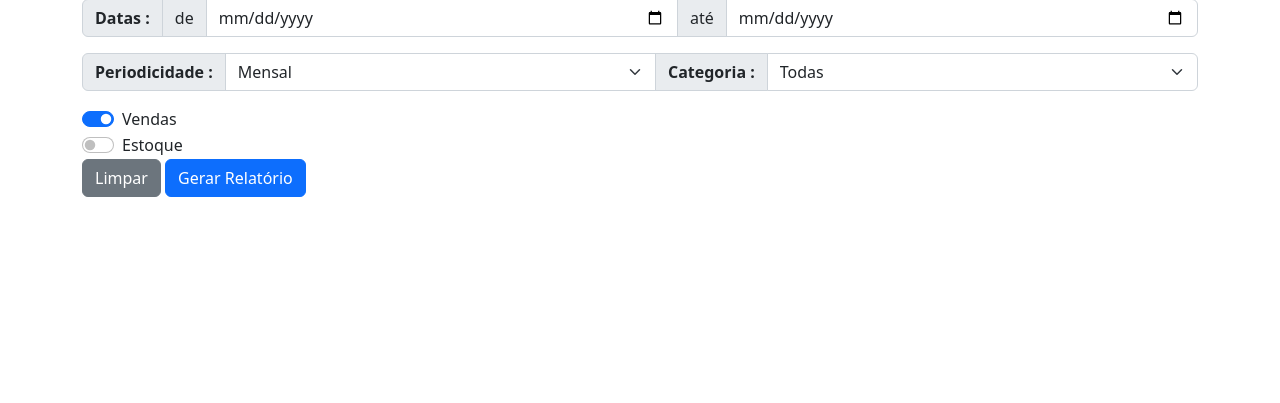
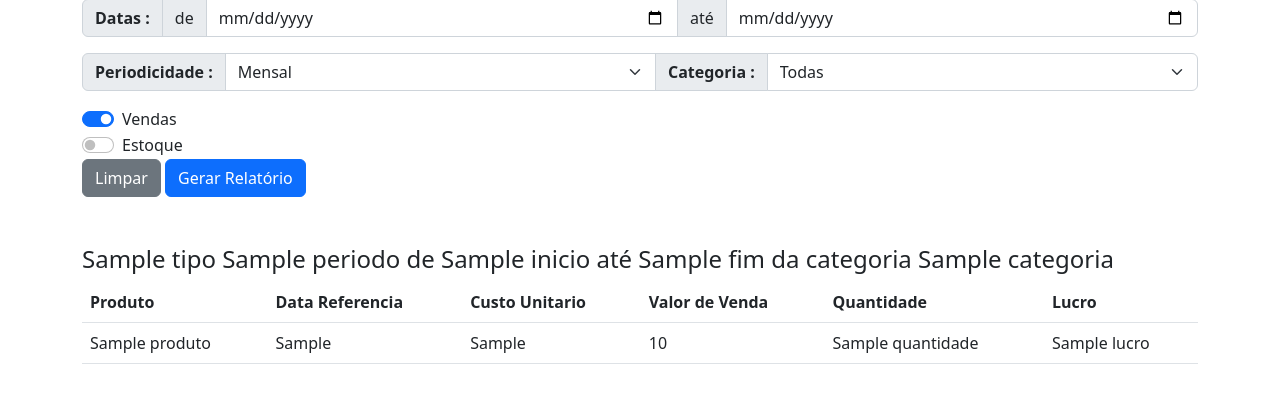
Before and after one commit to leoferro/Estoque_Django, a Django app: template web_estoque/app_estoque/templates/date.html in a window 1280 px wide. Shown: the part 103-506 px from the top of the page. Run offline with Django 4.2, Linux system fonts and the light colour scheme; the template is opened without the code that fills it: most values are stand-ins (such as "Sample title", 1, 10 or a date in 2020).

Commit message:
Pagina dos relatorios com tabela

```diff
--- a/web_estoque/app_estoque/templates/date.html
+++ b/web_estoque/app_estoque/templates/date.html
@@ -12,18 +12,18 @@
 <div class="container mt-3">
   <h2>Relatórios</h2>
   <p>Gerar relatórios a partir dos campos:</p>
-<form>
+<form action = "date" method="POST"> {% csrf_token %}
     <div class="input-group mb-3">
         <span class="input-group-text"><b>Datas :</b></span>
         <span class="input-group-text">de</span>
-      <input id="InicioData" class="form-control" type="date" placeholder="Inicio"/>
+      <input id="InicioData" class="form-control" type="date" placeholder="Inicio" name="inicio"/>
         <span class="input-group-text">até</span>
-      <input id="FimData" class="form-control" type="date" />
+      <input id="FimData" class="form-control" type="date" name = "fim"/>
     </div>
 
     <div class="input-group mb-3">
         <span class="input-group-text"><b>Periodicidade :</b></span>
-         <select class="form-select">
+         <select class="form-select" name="periodo">
           <option>Mensal</option>
           <option>Quinzenal</option>
           <option>Semanal</option>
@@ -32,7 +32,7 @@
         </select>
 
         <span class="input-group-text"><b>Categoria :</b></span>
-         <select class="form-select">
+         <select class="form-select" name="categoria">
           <option>Todas</option>
           <option>Refrigerante</option>
           <option>Cervejas</option>
@@ -42,11 +42,11 @@
     </div>
 
          <div class="form-check form-switch">
-              <input class="form-check-input" type="radio" id="vendas" name="vendas-estoque" checked>
+              <input class="form-check-input" type="radio" id="vendas" name="vendas-estoque" value="Vendas" checked>
               <label class="form-check-label" for="vendas">Vendas</label>
          </div>
         <div class="form-check form-switch">
-              <input class="form-check-input" type="radio" id="estoque" name="vendas-estoque">
+              <input class="form-check-input" type="radio" id="estoque" name="vendas-estoque" value="Estoque">
               <label class="form-check-label" for="estoque">Estoque</label>
          </div>
 
@@ -56,5 +56,38 @@
 
 </form>
 </div>
+{% if tipo %}
+<div class="container mt-3">
+  <h4 class="mt-5">{{tipo}} {{periodo}} de {{inicio}} até {{fim}} da categoria {{categoria}}</h4>
+  <table class="table table-hover">
+    <thead>
+      <tr>
+        <th>Produto</th>
+        <th>Data Referencia</th>
+        <th>Custo Unitario</th>
+        <th>Valor de Venda</th>
+        <th>Quantidade</th>
+        <th>Lucro</th>
+      </tr>
+    </thead>
+    <tbody>
+
+    {% for p in produtos %}
+    <tr>
+        <td>{{p.produto}}</td>
+        <td>{{p.data_ref}}</td>
+        <td>{{p.custo_unitario}}</td>
+        <td>{{p.valor_venda}}</td>
+        <td>{{p.quantidade}}</td>
+        <td>{{p.lucro}}</td>
+    </tr>
+    {% endfor %}
+
+
+    </tbody>
+  </table>
+</div>
+{% endif %}
+
 </body>
 </html>
```
Also changed, not shown: web_estoque/app_estoque/views.py (+17 -1 lines).
